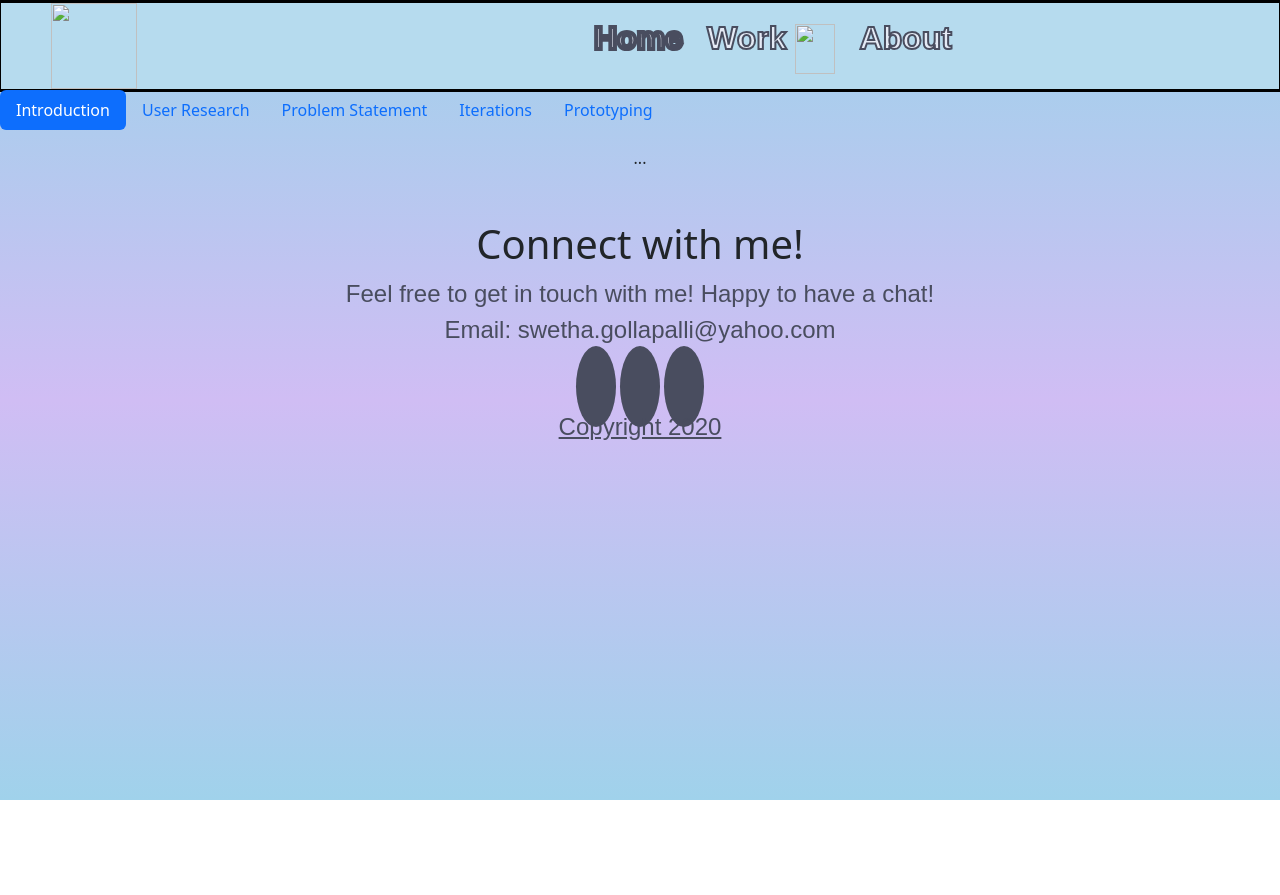
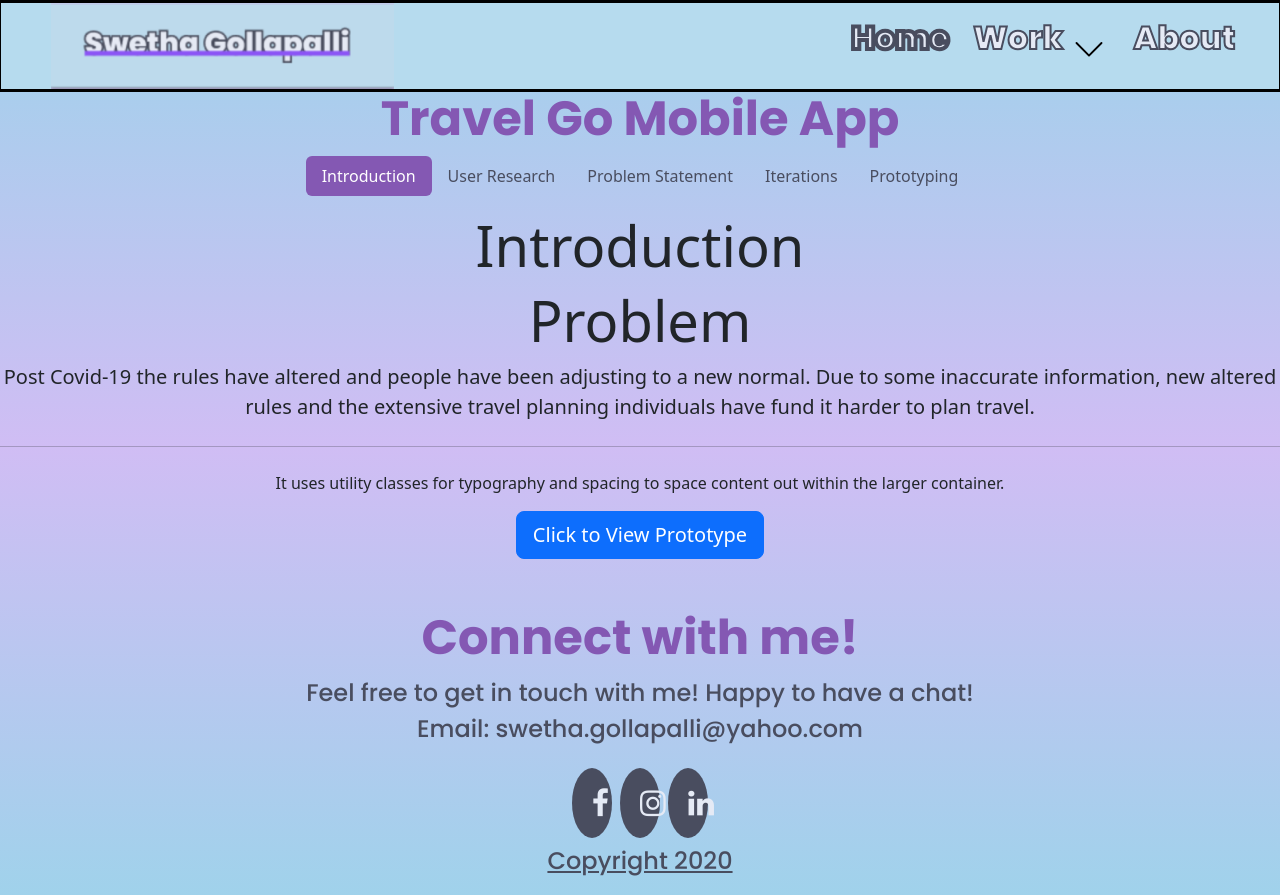
Before and after one commit to swez2001/UX_UI_HW_20, a plain HTML site: page index.html in a window 1280 px wide. Before the commit the page ends 800 px from the top, so only its background shows below. Drawn offline with nearby package versions, Linux system fonts and the light colour scheme.

Commit message:
Introduction first commit

```diff
--- a/CSS/style.css
+++ b/CSS/style.css
@@ -100,6 +100,28 @@ body {
     margin-top: 0px;
 }
 
+ul#pills-tab.nav.nav-pills.mb-3 {
+    justify-content: center;
+}
+
+.nav-pills .nav-link.active, .nav-pills .show>.nav-link {
+    color: var(--bs-nav-pills-link-active-color);
+    background-color:#8458B3;
+
+}
+
+.nav-link {
+    color:#494D5F;
+}
+
+
+h1 {
+font-family: 'Poppins', sans-serif;
+    font-weight: 700;
+    font-size: 48px;
+    color: #8458B3;
+}
+
 .Footer {
     margin-top: 50px;
 }
@@ -160,6 +182,9 @@ body {
         background-color: black;
         margin-bottom: 5px;
       }
+
+
+
 
 @media only screen and (max-width:600px) {
     .Navigation{
--- a/index.html
+++ b/index.html
@@ -5,7 +5,11 @@
         <meta name="viewport" content="width=device-width, initial-scale=1">
         <title> UX/UI Homework 20</title>
         <link href="https://cdn.jsdelivr.net/npm/bootstrap@5.3.0-alpha3/dist/css/bootstrap.min.css" rel="stylesheet" integrity="sha384-KK94CHFLLe+nY2dmCWGMq91rCGa5gtU4mk92HdvYe+M/SXH301p5ILy+dN9+nJOZ" crossorigin="anonymous">
-        <link rel= "stylesheet" href="CSS/style.css" type= "text/css">
+        <link rel= "stylesheet" href="CSS/style.css">
+        <link rel="preconnect" href="https://fonts.googleapis.com">
+        <link rel="preconnect" href="https://fonts.gstatic.com" crossorigin>
+        <link href="https://fonts.googleapis.com/css2?family=Poppins:wght@400;500;600;700;800;900&display=swap" rel="stylesheet">
+        <link rel="stylesheet" href="https://cdnjs.cloudflare.com/ajax/libs/font-awesome/4.7.0/css/font-awesome.min.css">
     </head>
     <body>
       <header class= "Navigation">
@@ -34,6 +38,9 @@
 
         </nav>
     </header>
+
+    <h1>Travel Go Mobile App</h1>
+
         <section class="StudyNav">
             <ul class="nav nav-pills mb-3" id="pills-tab" role="tablist">
                 <li class="nav-item">
@@ -53,18 +60,27 @@
                   </li>
               </ul>
               <div class="tab-content" id="pills-tabContent">
-                <div class="tab-pane fade show active" id="pills-intro" role="tabpanel" aria-labelledby="pills-intro-tab">...</div>
+                <div class="tab-pane fade show active" id="pills-intro" role="tabpanel" aria-labelledby="pills-intro-tab">
+                  <div class="jumbotron">
+                    <h2 class="display-4">Introduction</h2>
+                    <h3 class="display-4">Problem</h3>
+                    <p class="lead">Post Covid-19 the rules have altered and people have been adjusting to a new normal. Due to some inaccurate information, new altered rules and the extensive travel planning individuals have fund it harder to plan travel.</p>
+                    <hr class="my-4">
+                    <p>It uses utility classes for typography and spacing to space content out within the larger container.</p>
+                    <p class="lead">
+                      <a class="btn btn-primary btn-lg" href="#" role="button">Click to View Prototype</a>
+                    </p>
+                  </div>
+                </div>
                 <div class="tab-pane fade" id="pills-Research" role="tabpanel" aria-labelledby="pills-Research-tab">...</div>
                 <div class="tab-pane fade" id="pills-Problem" role="tabpanel" aria-labelledby="pills-Problem-tab">...</div>
                 <div class="tab-pane fade" id="pills-Iterations" role="tabpanel" aria-labelledby="pills-Iterations-tab">...</div>
                 <div class="tab-pane fade" id="pills-Prototyping" role="tabpanel" aria-labelledby="pills-Prototyping-tab">...</div>
               </div>
+        </section>
+    <div class="line-1"></div>
 
-
-        </section>
-        <div class="line-1"></div>
-
-        <footer class= "Footer">
+      <footer class= "Footer">
           <h1>Connect with me!</h1>
           <p id="intouch">
                Feel free to get in touch with me! Happy to have a chat!<br>Email: swetha.gollapalli@yahoo.com
@@ -79,4 +95,6 @@
     <script src="https://code.jquery.com/jquery-3.3.1.slim.min.js" integrity="sha384-q8i/X+965DzO0rT7abK41JStQIAqVgRVzpbzo5smXKp4YfRvH+8abtTE1Pi6jizo" crossorigin="anonymous"></script>
     <script src="https://cdn.jsdelivr.net/npm/popper.js@1.14.7/dist/umd/popper.min.js" integrity="sha384-UO2eT0CpHqdSJQ6hJty5KVphtPhzWj9WO1clHTMGa3JDZwrnQq4sF86dIHNDz0W1" crossorigin="anonymous"></script>
     <script src="https://cdn.jsdelivr.net/npm/bootstrap@4.3.1/dist/js/bootstrap.min.js" integrity="sha384-JjSmVgyd0p3pXB1rRibZUAYoIIy6OrQ6VrjIEaFf/nJGzIxFDsf4x0xIM+B07jRM" crossorigin="anonymous"></script>
+    <script src="https://code.jquery.com/jquery-3.6.0.min.js"></script>
+    <script src="js/index.js"></script>
 </html>
--- /dev/null
+++ b/js/index.js
@@ -0,0 +1,23 @@
+$(document).ready(function() {
+
+    // Work Tab Dropdown when clicked & hides when not clicked
+    $('.Work').click(function(event) {
+      event.preventDefault();
+      if ($(this).find('.dropdown').is(":visible")){
+        $(this).find('.dropdown').hide();
+
+      }else{
+        $(this).find('.dropdown').show();
+      }
+    });
+
+
+    // Change in state of nav bar
+    $(document).ready(function() {
+      $('.burgerMenu').click(function() {
+        $('ul.normalMenu').slideToggle();
+      });
+    });
+
+
+  });
```
Also changed, not shown: Images/Screen Shot 2023-04-27 at 6.40 1.png (added), Images/caret-down (1).svg (added), Images/caret-down.svg (added), 1 other file. Lines whose indentation alone changed are shown as unchanged.
